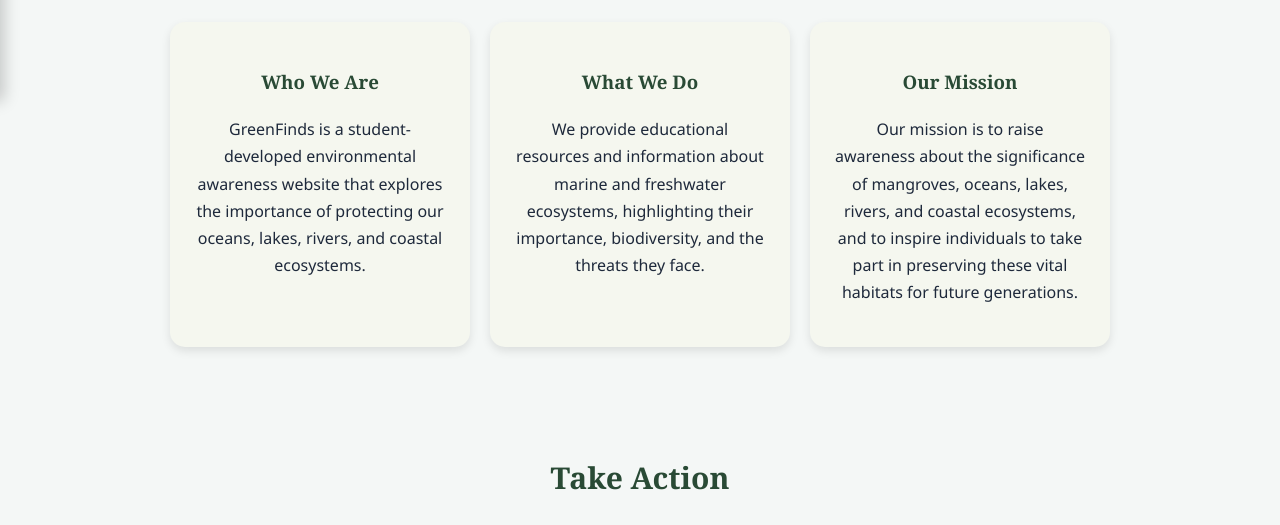
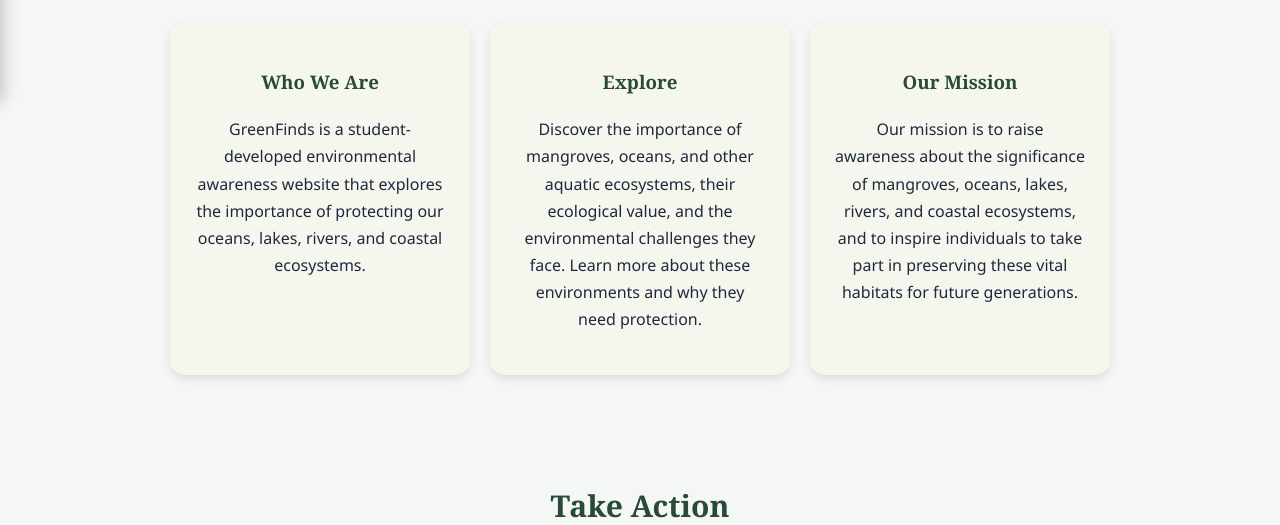
Before and after one commit to haguisanalessa/GreenFinds, a plain HTML site: page index.html in a window 1280 px wide. Shown: the part 699-1224 px from the top of the page. Drawn offline with Linux system fonts and the light colour scheme.

Commit message:
Fix HTML formatting and update content

```diff
--- a/index.html
+++ b/index.html
@@ -69,8 +69,8 @@
         </div>
 
         <div id="whatwedo" class="info-card">
-        <h3><a href="aboutus.html#whatwedo" class="cardtitle">What We Do</a></h3>
-        <p>We provide educational resources and information about marine and freshwater ecosystems, highlighting their importance, biodiversity, and the threats they face.</p>
+        <h3><a href="aboutus.html#whatwedo" class="cardtitle">Explore</a></h3>
+        <p>Discover the importance of mangroves, oceans, and other aquatic ecosystems, their ecological value, and the environmental challenges they face. Learn more about these environments and why they need protection.</p>
         </div>
 
         <div id="ourmission" class="info-card">
```
